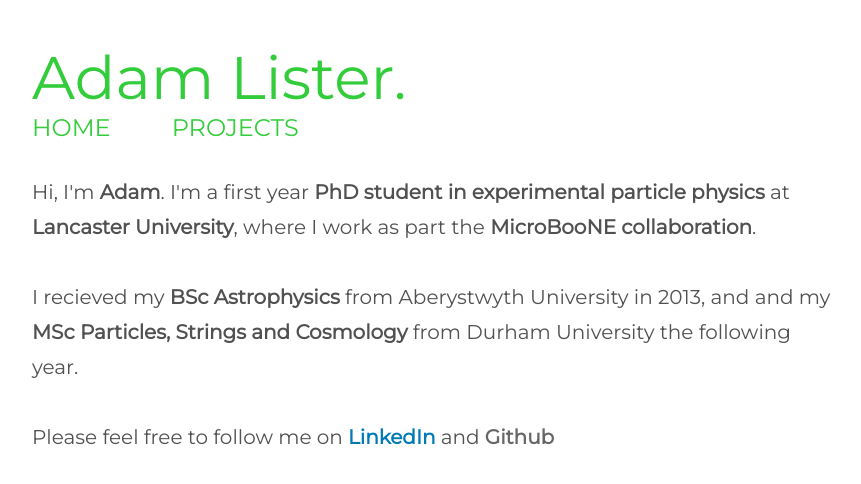
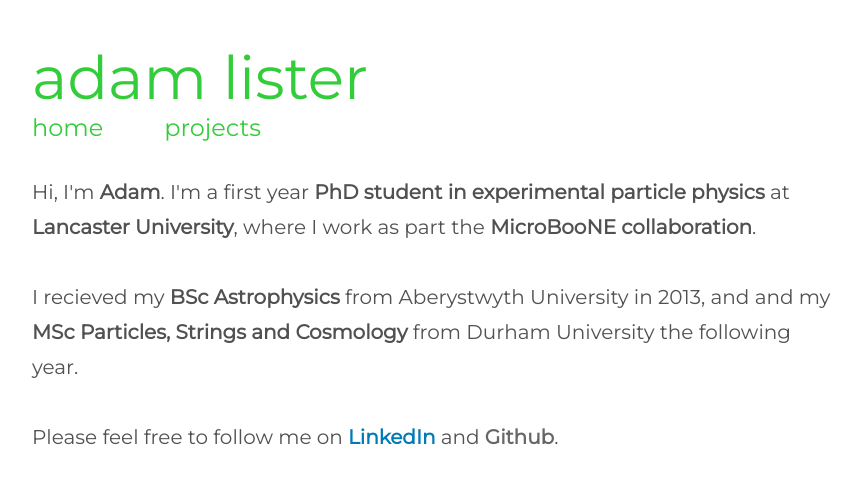
Before and after one commit to admlw/admlw.github.io, a Jekyll site: the page built from index.html, in a window 1280 px wide. Shown: the top 484 px of the page, without its empty margins (208-1069 px from the left). Built offline with Jekyll 4.4.1, drawn with Linux system fonts in a browser that asks for light colours; the list of posts is cut into pages by our own code.

```diff
--- a/_layouts/default.html
+++ b/_layouts/default.html
@@ -11,15 +11,15 @@
 		<div id="header">
 			<div id="headerinner">
 				<div id="titlecontainer">
-				<h1>Adam Lister.</h1>
+				<h1>adam lister</h1>
 				</div>
 			</div>
 		</div>
 		<div id="navbar">
 			<div id="navbarinner">
 				<ul>
-					<li><a href="http://adamlister.net/">HOME</a></li>
-					<li><a href="http://adamlister.net/projects">PROJECTS</a></li>
+					<li><a href="http://adamlister.net/">home</a></li>
+					<li><a href="http://adamlister.net/projects">projects</a></li>
 				<!---	<li><a href="http://adamlister.net/blog/">BLOG</a></li> --->
 				</ul>
 			</div>
--- a/index.html
+++ b/index.html
@@ -14,5 +14,5 @@
 				<br><br>
 				Please feel free to follow me on
 				<b><a href="https://uk.linkedin.com/pub/adam-lister/a0/507/a2b" class="lilink">LinkedIn</a></b> and
-				<b><a href="https://github.com/admlw" class="gitlink">Github</a></b>
+				<b><a href="https://github.com/admlw" class="gitlink">Github</a></b>.
 				</p>
```
